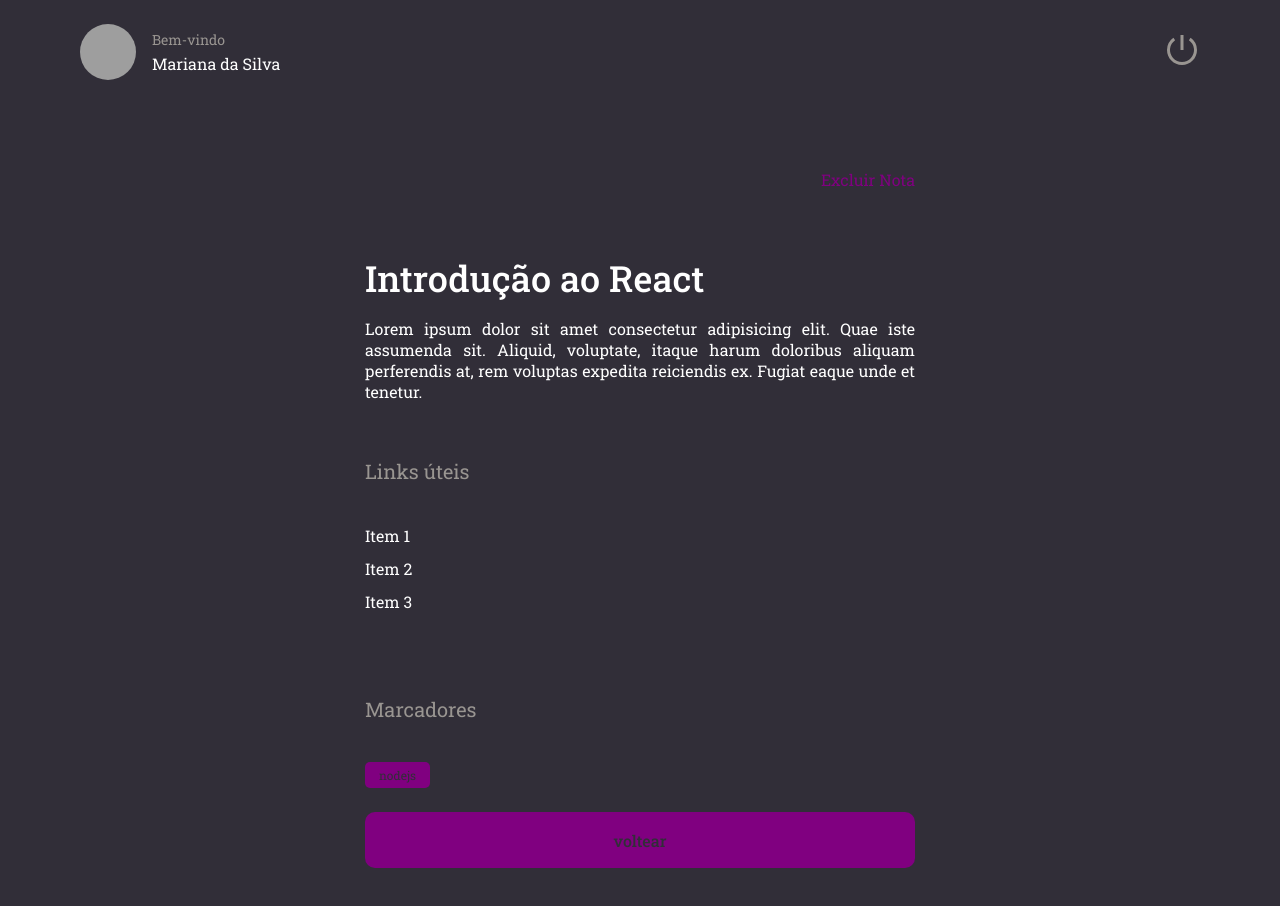
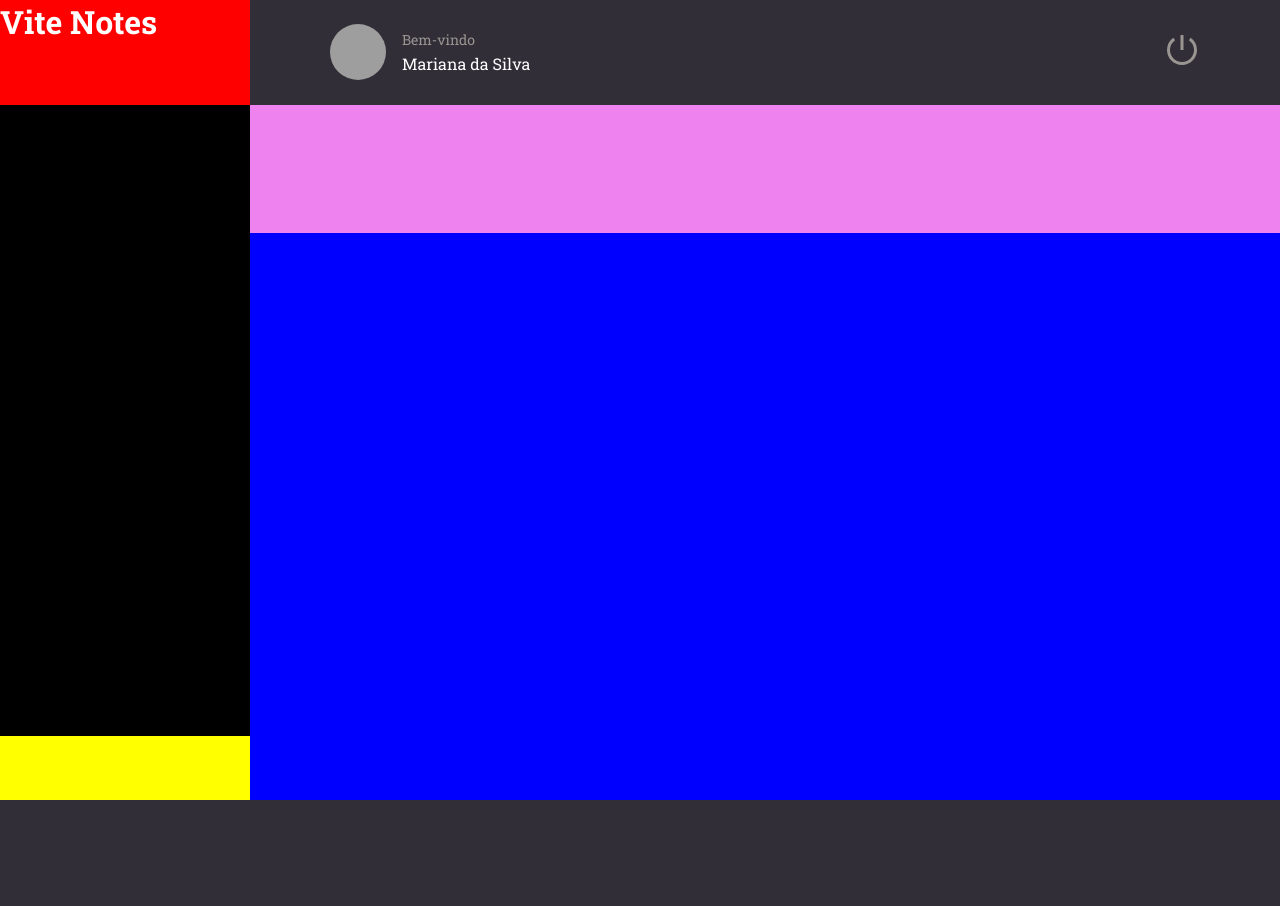
Before and after one commit to larads/vite, a React (Vite) app: page / in a window 1280 px wide. Shown: the top 906 px of the page. After the commit the page ends 800 px from the top, so only its background shows below. Built offline with nearby package versions, Linux system fonts and the light colour scheme; grey boxes are pictures that could not be loaded.

Commit message:
🦄 Applying Grid to Home

```diff
--- a/src/main.jsx
+++ b/src/main.jsx
@@ -2,15 +2,16 @@ import React from 'react'
 import ReactDOM from 'react-dom/client'
 import { ThemeProvider } from "styled-components"
 
-import Details from './pages/Details/index'
 import GlobalStyles from "./styles/global"
 import themes from "./styles/theme"
+
+import { Home } from './pages/Home/index'
 
 ReactDOM.createRoot(document.getElementById('root')).render(
   <React.StrictMode>
     <ThemeProvider theme={themes}>
       <GlobalStyles />
-      <Details />
+      <Home />
     </ThemeProvider>
   </React.StrictMode>,
 )
--- /dev/null
+++ b/src/pages/Home/index.jsx
@@ -0,0 +1,27 @@
+import { Container, Brand, Menu, Search, Content, NewNote } from './styles'
+
+import { Header } from '../../components/Header';
+
+export function Home() {
+    return (
+        <Container>
+            <Brand>
+                <h1>Vite Notes</h1>
+            </Brand>
+
+            <Header />
+            <Menu>
+
+            </Menu>
+            <Search>
+
+            </Search>
+            <Content>
+
+            </Content>
+            <NewNote>
+
+            </NewNote>
+        </Container>
+    )
+}
--- /dev/null
+++ b/src/pages/Home/styles.js
@@ -0,0 +1,42 @@
+import styled from 'styled-components';
+
+export const Container = styled.div`
+    width: 100%;
+    height: 100vh;
+
+    display: grid;
+    grid-template-columns: 250px auto;
+    grid-template-rows: 105px 128px auto 64px;
+    grid-template-areas:
+        "brand header"
+        "menu search"
+        "menu content"
+        "newnote content";
+
+    background-color: ${({theme}) => theme.colors.backgroundColor_300};
+`;
+
+export const Brand = styled.div`
+    grid-area: brand;
+    background: red;
+`;
+
+export const Menu = styled.ul`
+    grid-area: menu;
+    background: black;
+`;
+
+export const Search = styled.div`
+    grid-area: search;
+    background: violet;
+`;
+
+export const Content = styled.div`
+    grid-area: content;
+    background: blue;
+`;
+
+export const NewNote = styled.div`
+    grid-area: newnote;
+    background: yellow;
+`;
```
